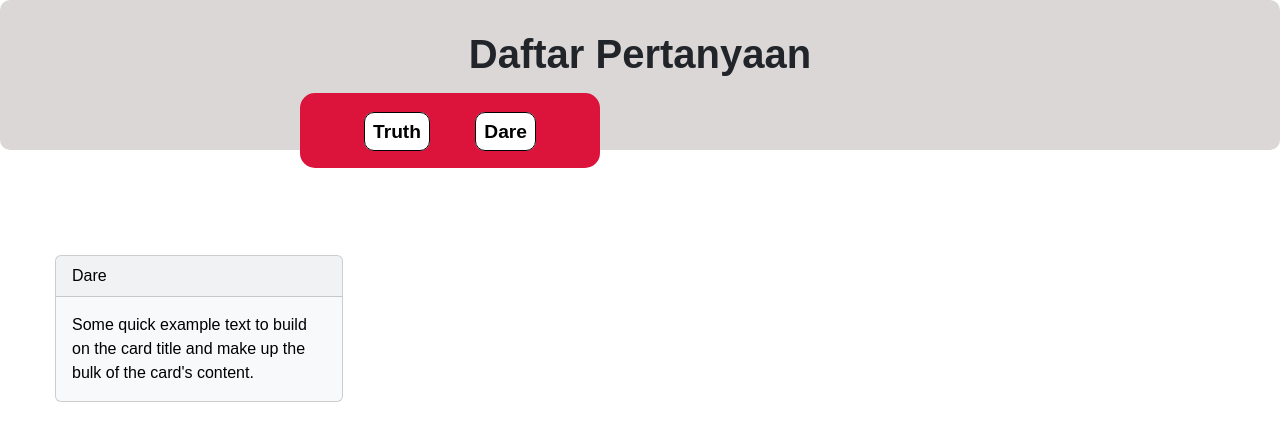
After one commit to Fdlaan/Project-Card-Game-Truth-or-Dare-, a PHP site: page /dare.php in a window 1280 px wide. The commit adds this page. Shown: the top 441 px of the page. Run offline with PHP 8.4, Linux system fonts and the light colour scheme.

Commit message:
placeholder pertanyaan truth & dare

```diff
--- /dev/null
+++ b/dare.php
@@ -0,0 +1,36 @@
+<!DOCTYPE html>
+<html lang="en">
+
+<head>
+    <meta charset="UTF-8">
+    <meta name="viewport" content="width=device-width, initial-scale=1.0">
+    <title>Daftar Pertanyaan</title>
+    <link href="https://cdn.jsdelivr.net/npm/bootstrap@5.3.3/dist/css/bootstrap.min.css" rel="stylesheet"
+        integrity="sha384-QWTKZyjpPEjISv5WaRU9OFeRpok6YctnYmDr5pNlyT2bRjXh0JMhjY6hW+ALEwIH" crossorigin="anonymous">
+    <link rel="stylesheet" href="style_pertanyaan.css">
+</head>
+
+<body>
+
+    <nav>
+        <h1>Daftar Pertanyaan</h1>
+        <div class="tod">
+            <a href="pertanyaan.php">Truth</a>
+            <a href="#">Dare</a>
+        </div>
+    </nav>
+
+    <div class="truth">
+        <div class="card text-bg-light mb-3" style="max-width: 18rem;">
+            <div class="card-header">Dare</div>
+            <div class="card-body">
+                <p class="card-text">Some quick example text to build on the card title and make up the bulk of the
+                    card's
+                    content.</p>
+            </div>
+        </div>
+    </div>
+
+</body>
+
+</html>
--- /dev/null
+++ b/style_pertanyaan.css
@@ -0,0 +1,79 @@
+* {
+    margin: 0;
+    padding: 0;
+    box-sizing: border-box;
+    font-family: Arial, Helvetica, sans-serif;
+}
+
+body {
+    display: flex;
+    background: white;
+}
+
+nav{
+    background-color: rgb(220, 215, 215);
+    padding: 30px;
+    border-radius: 10px;
+    font-size: larger;
+    font-family: Arial;
+    font-weight: bold;
+    width: 100%;
+    height: 150px;
+    text-align: center;
+    justify-content: center;
+}
+
+h1 {
+    font-weight: bold;
+    margin-bottom: 15px;
+}
+
+nav .tod {
+    position: absolute;
+    background-color: crimson;
+    width: 300px;
+    height: 75px;
+    right: 680px;
+    border-radius: 15px;
+    padding-top: 25px;
+}
+
+.tod a {
+    text-align: center;
+    width: 250px;
+    height: 100px;
+    text-decoration: none;
+    color: black;
+    background-color: white;
+    border: 1px solid black;
+    padding: 8px;
+    border-radius: 10px;
+    margin: 20px;
+}
+
+.truth {
+    position: absolute;
+    top: 200px;
+    margin: 55px;
+}
+
+.kartu {
+    position: absolute;
+    top: 350px;
+    right: 800px
+}
+
+.next p {
+    position: absolute;
+    font-size: 40px;
+    bottom: 5px;
+    right: 45px;
+}
+
+.next a {
+    position: absolute;
+    bottom: 50px;
+    right: 25px;
+    width: 200px;
+    height: 100px;
+}
```
Also changed, not shown: kartu.php (+14 -1 lines), pertanyaan.php (added, +36 -0 lines).
